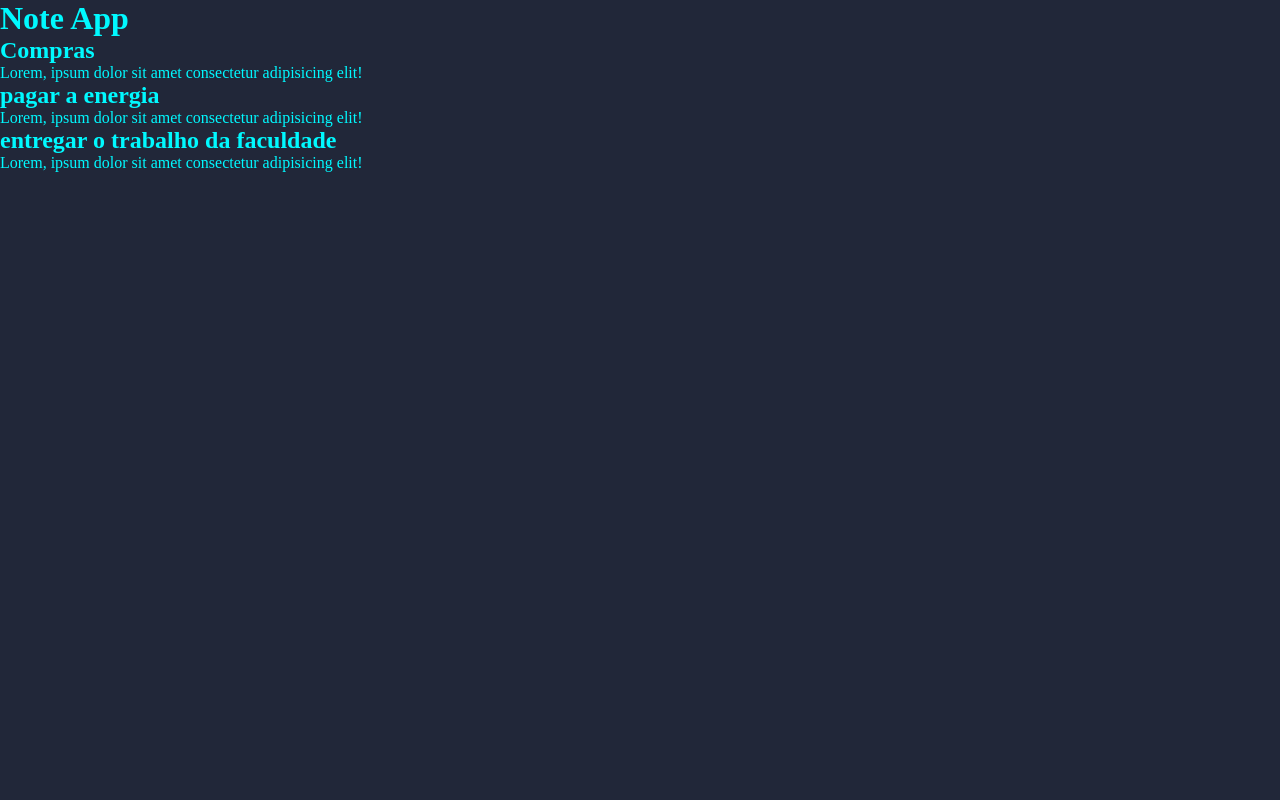
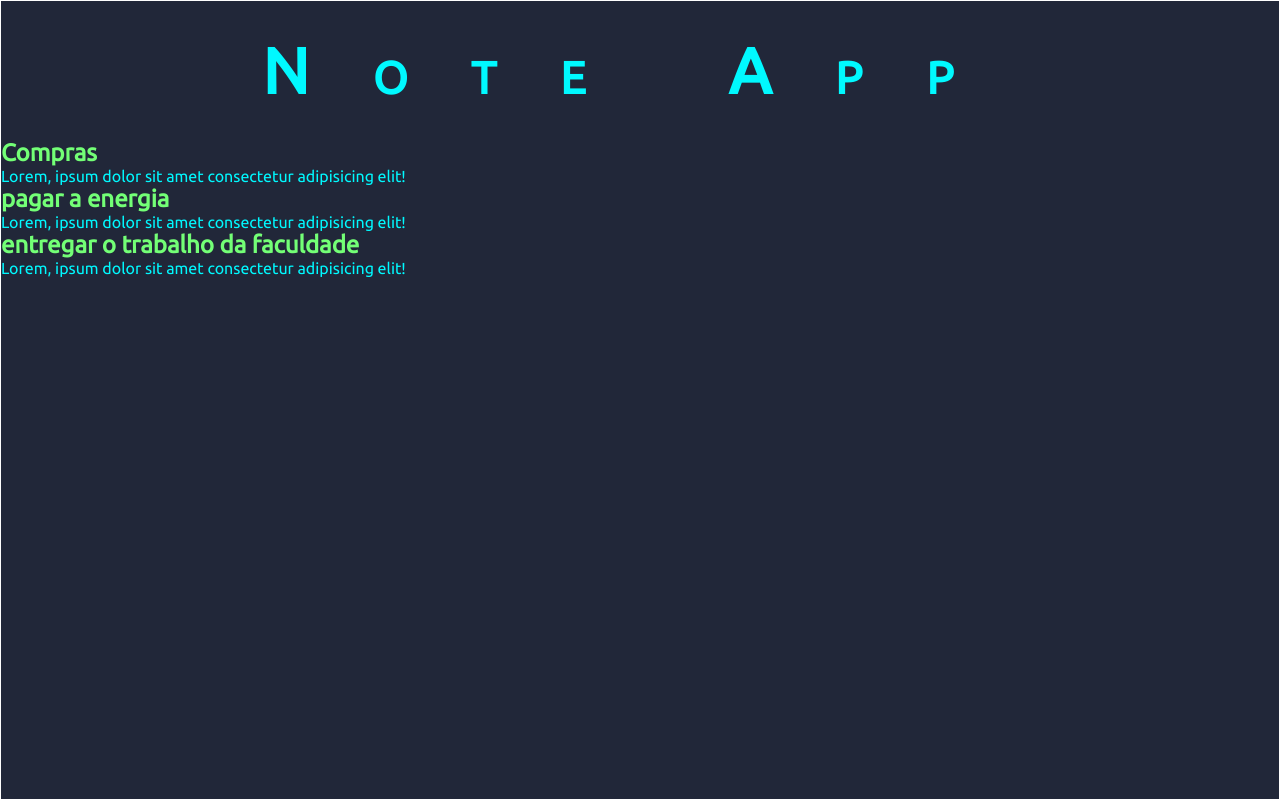
Before and after one commit to AlexJr22/My-Note-App, a website: page index.html in a window 1280 px wide. Drawn offline with Linux system fonts and the light colour scheme.

Commit message:
styling APP title

```diff
--- a/index.html
+++ b/index.html
@@ -10,9 +10,8 @@
     </head>
 
     <body>
-        <h1>Note App</h1>
-
         <section id="noteContainer">
+            <h1>Note App</h1>
             <div class="noteCard">
                 <h2 class="titleCard">Compras</h2>
 
--- /dev/null
+++ b/src/css/NoteContainer/noteContainer.scss
@@ -0,0 +1,23 @@
+$bgColor: #212739;
+$color1: #00f9ff;
+$color2: #73ff76;
+
+#noteContainer {
+    border: 1px solid white;
+
+    width: 100%;
+    height: 100%;
+
+    > h1 {
+        font-variant: small-caps;
+        font-size: 4em;
+        text-align: center;
+        letter-spacing: 1em;
+
+        margin: 2rem 0px;
+    }
+
+    h2.titleCard {
+        color: $color2;
+    }
+}
--- a/src/css/style.scss
+++ b/src/css/style.scss
@@ -1,5 +1,9 @@
 $bgColor: #212739;
 $color1: #00F9FF;
+$color2: #73FF76;
+
+@import url('https://fonts.googleapis.com/css2?family=Ubuntu:wght@300;400&display=swap');
+@import url(NoteContainer/noteContainer.css);
 
 * {
     margin: 0px;
@@ -10,6 +14,7 @@ $color1: #00F9FF;
 body,html {
     background-color: $bgColor;
     color: $color1;
+    font-family: 'Ubuntu', sans-serif;
 
     height: 100vh;
 }
```
Also changed, not shown: src/css/NoteContainer/noteContainer.css (added), src/css/style.css, 2 other files.
